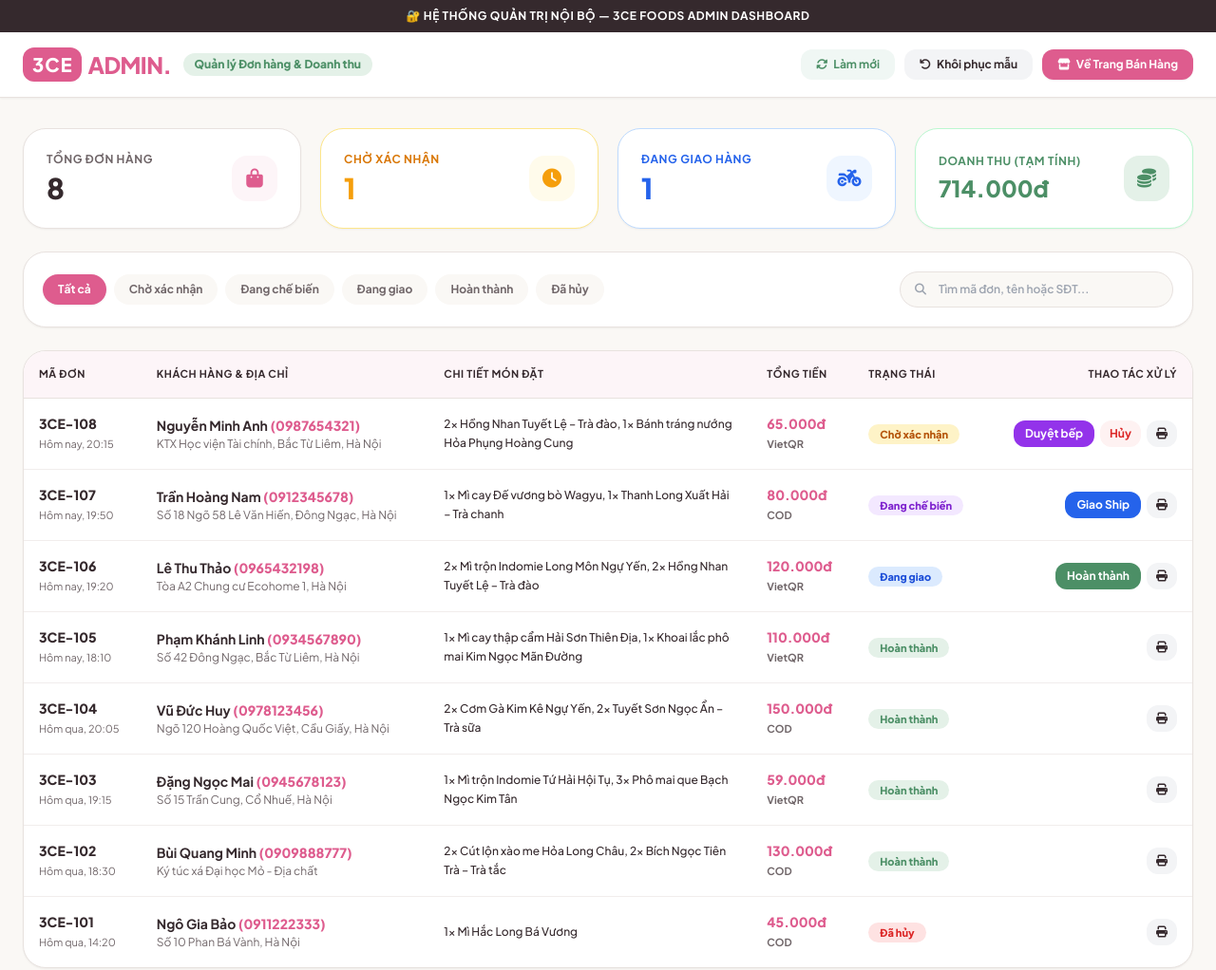
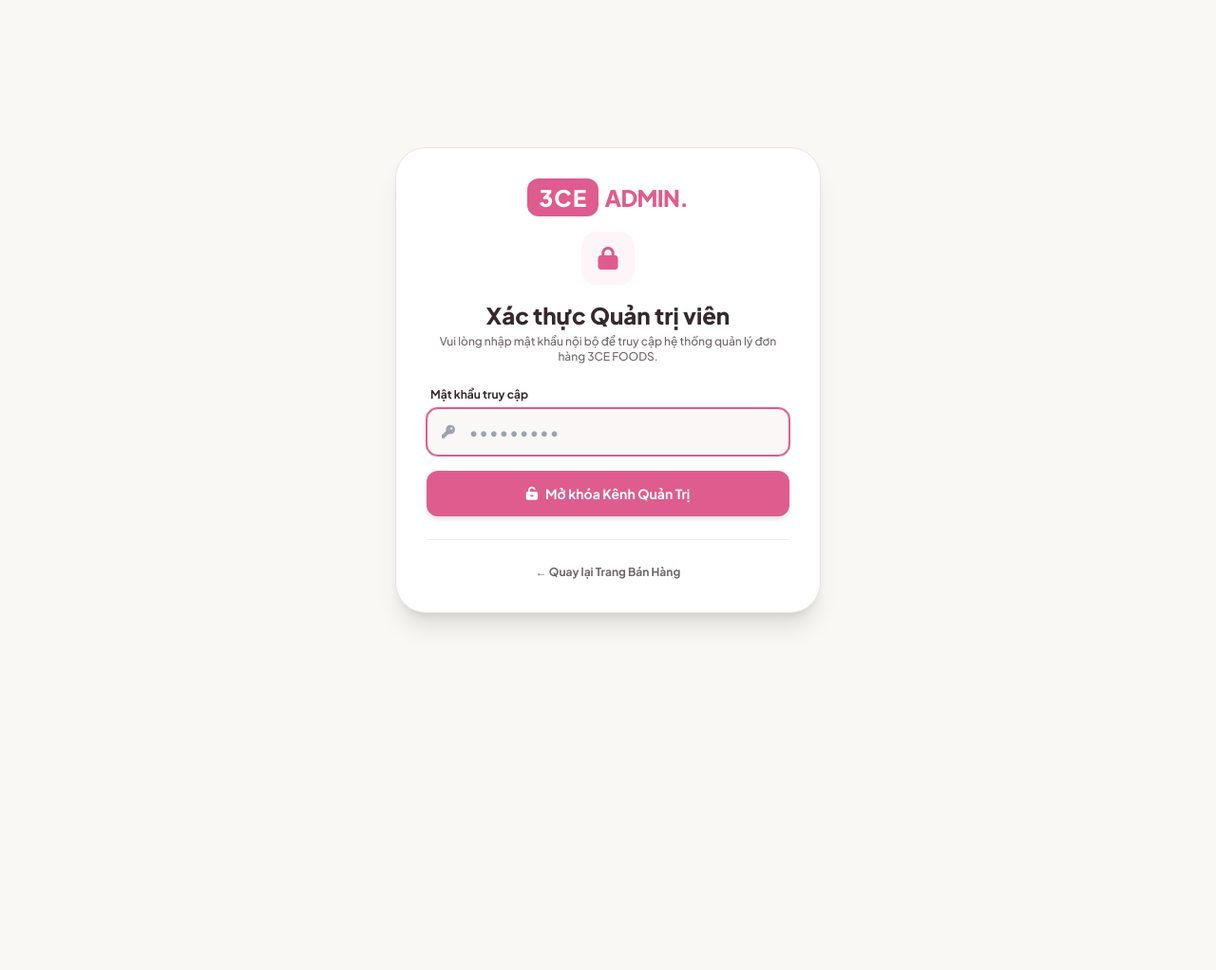
Before and after one commit to xuanthanhnguyen1311-jpg/3ce-food, a plain HTML site: page admin.html in a window 1280 px wide. Shown: the whole page at 95% size. After the commit the page ends 800 px from the top, so only its background shows below. Drawn offline with nearby package versions, Linux system fonts and the light colour scheme.

Commit message:
Update admin.html

```diff
--- a/admin.html
+++ b/admin.html
@@ -42,6 +42,55 @@
 </head>
 <body class="text-brandGray antialiased min-h-screen flex flex-col">
 
+    <!-- MÀN HÌNH ĐĂNG NHẬP BẢO MẬT -->
+    <div id="login-screen" class="fixed inset-0 bg-bgMain z-50 flex items-center justify-center p-4">
+        <div class="bg-white rounded-[2rem] w-full max-w-md p-8 shadow-xl border border-borderLight text-center">
+            <div class="inline-flex items-center gap-1.5 mb-4">
+                <span class="bg-brandPink text-white px-3 py-1 rounded-xl font-black text-2xl tracking-wider">3CE</span>
+                <span class="text-brandPink font-black text-2xl tracking-tight">ADMIN.</span>
+            </div>
+
+            <div class="w-14 h-14 bg-[#FDF5F8] text-brandPink rounded-2xl flex items-center justify-center text-2xl mx-auto mb-4">
+                <i class="fas fa-lock"></i>
+            </div>
+
+            <h2 class="text-2xl font-black text-brandDark mb-1">Xác thực Quản trị viên</h2>
+            <p class="text-xs text-brandGray font-medium mb-6">Vui lòng nhập mật khẩu nội bộ để truy cập hệ thống quản lý đơn hàng 3CE FOODS.</p>
+
+            <form onsubmit="handleLogin(event)" class="space-y-4 text-left">
+                <div>
+                    <label class="block text-xs font-bold text-brandDark mb-1.5 ml-1">Mật khẩu truy cập</label>
+                    <div class="relative">
+                        <i class="fas fa-key absolute left-4 top-1/2 -translate-y-1/2 text-gray-400 text-sm"></i>
+                        <input
+                            type="password"
+                            id="admin-password"
+                            required
+                            placeholder="•••••••••"
+                            autocomplete="current-password"
+                            class="w-full pl-11 pr-4 py-3.5 bg-[#F9F8F7] border border-borderLight rounded-xl text-sm font-bold text-brandDark tracking-widest focus:outline-none focus:border-brandPink focus:ring-1 focus:ring-brandPink transition-all"
+                        />
+                    </div>
+                    <p id="login-error" class="hidden text-xs font-bold text-red-500 mt-2 ml-1">
+                        <i class="fas fa-exclamation-circle mr-1"></i> Mật khẩu không chính xác! Vui lòng thử lại.
+                    </p>
+                </div>
+
+                <button type="submit" class="w-full bg-brandPink hover:bg-[#c94b7a] text-white font-bold py-3.5 rounded-xl text-sm shadow-md transition-all flex items-center justify-center gap-2">
+                    <i class="fas fa-unlock-alt"></i> Mở khóa Kênh Quản Trị
+                </button>
+            </form>
+
+            <div class="mt-6 pt-5 border-t border-borderLight/60">
+                <a href="index.html" class="text-xs font-bold text-brandGray hover:text-brandPink transition-colors">
+                    ← Quay lại Trang Bán Hàng
+                </a>
+            </div>
+        </div>
+    </div>
+
+    <!-- TOÀN BỘ GIAO DIỆN QUẢN TRỊ (ẨN CHO ĐẾN KHI NHẬP ĐÚNG MẬT KHẨU) -->
+    <div id="admin-wrapper" class="hidden flex-1 flex flex-col">
         <!-- TOP ADMIN BAR -->
         <div class="bg-brandDark text-white text-center text-[12px] font-bold py-2 tracking-wider uppercase">
             🔐 Hệ thống Quản trị Nội bộ — 3CE FOODS Admin Dashboard
@@ -66,6 +115,9 @@
                     </button>
                     <button onclick="handleReset()" class="px-4 py-2 bg-gray-100 hover:bg-gray-200 text-brandDark font-bold text-xs rounded-xl transition-all flex items-center gap-1.5">
                         <i class="fas fa-undo"></i> Khôi phục mẫu
+                    </button>
+                    <button onclick="lockAdmin()" class="px-4 py-2 bg-amber-50 hover:bg-amber-100 text-amber-700 font-bold text-xs rounded-xl transition-all flex items-center gap-1.5">
+                        <i class="fas fa-lock"></i> Khóa
                     </button>
                     <a href="index.html" class="px-4 py-2 bg-brandPink hover:bg-[#c94b7a] text-white font-bold text-xs rounded-xl shadow-sm transition-all flex items-center gap-1.5">
                         <i class="fas fa-store"></i> Về Trang Bán Hàng
@@ -165,6 +217,7 @@
                 </div>
             </div>
         </main>
+    </div>
 
     <!-- MODAL IN PHIẾU ĐƠN / HÓA ĐƠN BẾP -->
     <div id="receipt-modal" class="fixed inset-0 bg-brandDark/50 backdrop-blur-sm z-50 hidden flex items-center justify-center p-4">
@@ -195,6 +248,40 @@
     </div>
 
     <script>
+        // Mật khẩu truy cập trang quản trị
+        const ADMIN_PASSWORD = "123456789";
+        const AUTH_SESSION_KEY = "3ce_admin_authenticated";
+
+        function handleLogin(event) {
+            event.preventDefault();
+            const inputPass = document.getElementById("admin-password").value;
+            const errorMsg = document.getElementById("login-error");
+
+            if (inputPass === ADMIN_PASSWORD) {
+                sessionStorage.setItem(AUTH_SESSION_KEY, "true");
+                errorMsg.classList.add("hidden");
+                unlockDashboard();
+            } else {
+                errorMsg.classList.remove("hidden");
+                document.getElementById("admin-password").value = "";
+                document.getElementById("admin-password").focus();
+            }
+        }
+
+        function unlockDashboard() {
+            document.getElementById("login-screen").classList.add("hidden");
+            document.getElementById("admin-wrapper").classList.remove("hidden");
+            renderDashboard();
+        }
+
+        function lockAdmin() {
+            sessionStorage.removeItem(AUTH_SESSION_KEY);
+            document.getElementById("admin-wrapper").classList.add("hidden");
+            document.getElementById("login-screen").classList.remove("hidden");
+            document.getElementById("admin-password").value = "";
+            document.getElementById("login-error").classList.add("hidden");
+        }
+
         // Dùng chung khóa localStorage với index.html
         const STORAGE_KEY = "3ce_foods_orders";
 
@@ -452,10 +539,18 @@
 
         // Lắng nghe thay đổi từ tab index.html theo thời gian thực
         window.addEventListener("storage", (e) => {
-            if (e.key === STORAGE_KEY) renderDashboard();
+            if (e.key === STORAGE_KEY && sessionStorage.getItem(AUTH_SESSION_KEY) === "true") {
+                renderDashboard();
+            }
         });
 
-        document.addEventListener("DOMContentLoaded", renderDashboard);
+        document.addEventListener("DOMContentLoaded", () => {
+            if (sessionStorage.getItem(AUTH_SESSION_KEY) === "true") {
+                unlockDashboard();
+            } else {
+                document.getElementById("admin-password").focus();
+            }
+        });
     </script>
 </body>
 </html>
```
Lines whose indentation alone changed are shown as unchanged.
